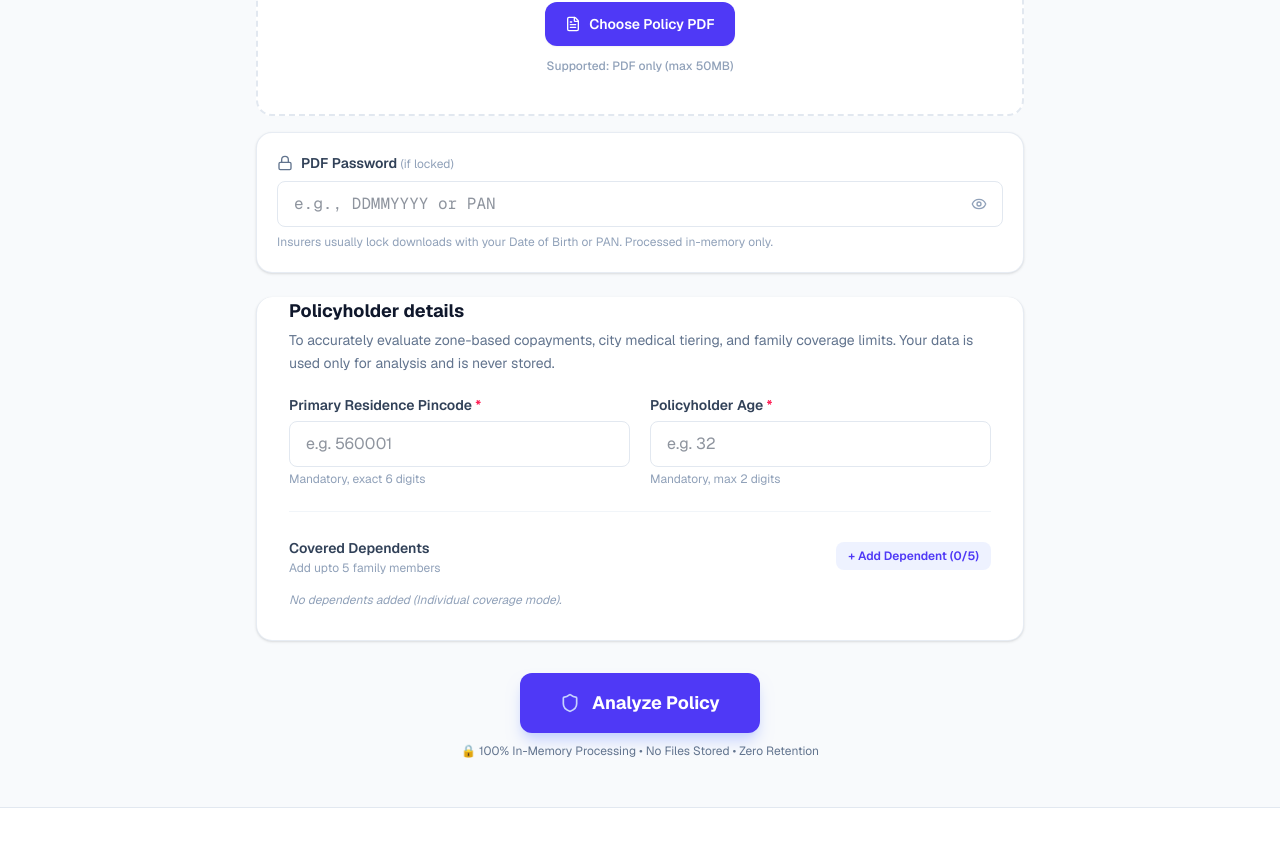
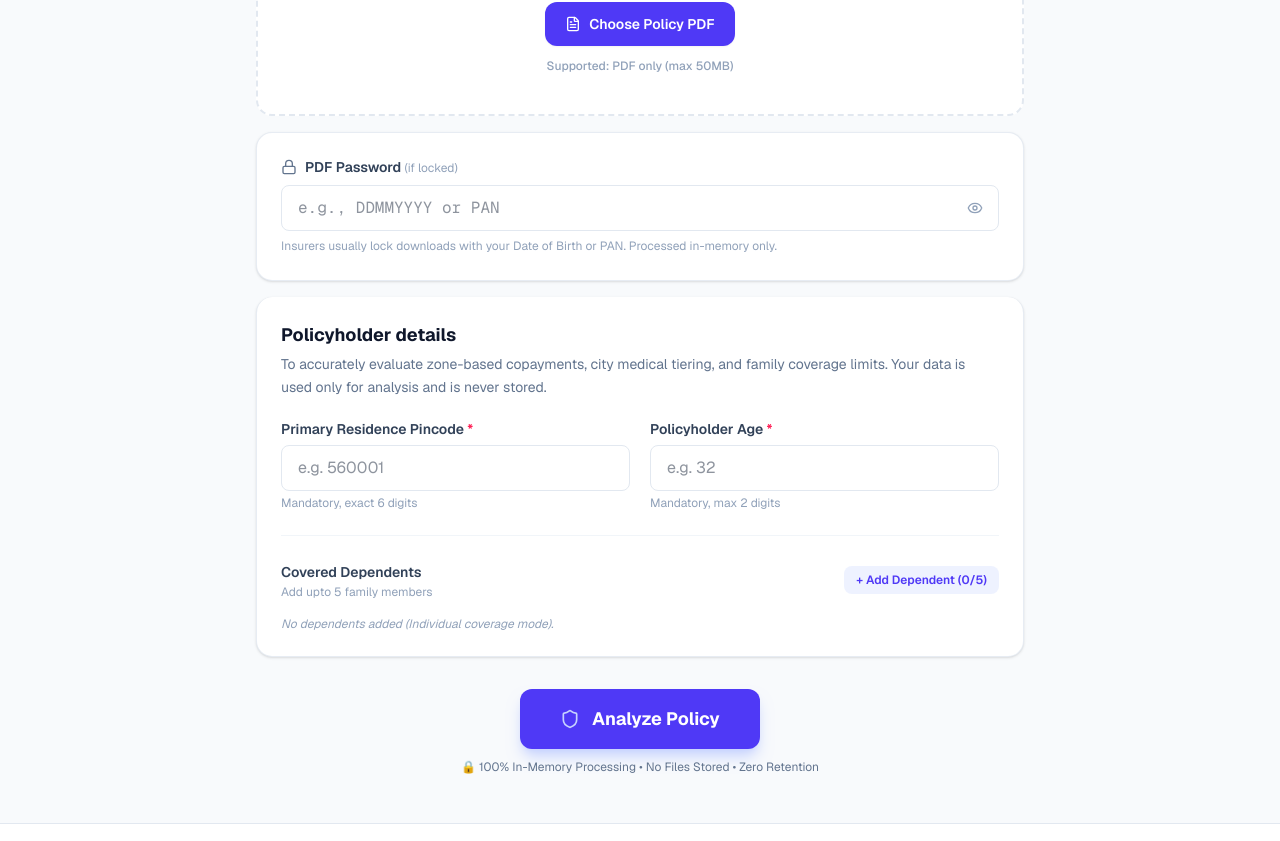
Before and after one commit to ashjo966/AssureBhai, a Next.js app: page / in a window 1280 px wide. Shown: the part 456-1297 px from the top of the page. Built offline with nearby package versions, Linux system fonts and the light colour scheme.

Commit message:
Fix desktop padding and alignment on Policyholder details card

```diff
--- a/src/app/page.tsx
+++ b/src/app/page.tsx
@@ -768,7 +768,7 @@ export default function Home() {
 
               {/* Optional PDF Password Field */}
               <div
-                className={`w-full max-w-full mt-3 sm:mt-4 rounded-xl sm:rounded-2xl p-3 sm:p-5 transition-all box-border bg-slate-50 sm:bg-white border ${
+                className={`w-full max-w-full mt-3 sm:mt-4 rounded-xl sm:rounded-2xl p-3 sm:p-6 transition-all box-border bg-slate-50 sm:bg-white border ${
                   passwordError
                     ? "border-amber-400 bg-amber-50/40 ring-2 ring-amber-400/20"
                     : "border-slate-200 sm:border-slate-200/80 sm:shadow-sm"
@@ -829,7 +829,7 @@ export default function Home() {
               </div>
 
               {/* Profile Fields Card */}
-              <div className="w-full max-w-full mt-3.5 sm:mt-6 pt-3.5 sm:pt-0 border-t border-slate-100 sm:border-t-0 sm:bg-white sm:border sm:border-slate-200/80 sm:rounded-2xl sm:p-8 sm:shadow-sm box-border">
+              <div className="w-full max-w-full mt-3.5 sm:mt-4 pt-3.5 sm:pt-6 border-t border-slate-100 sm:border-t-0 sm:bg-white sm:border sm:border-slate-200/80 sm:rounded-2xl sm:p-6 sm:shadow-sm box-border">
 
                 {/* Desktop Header */}
                 <div className="hidden sm:block mb-5">
```
